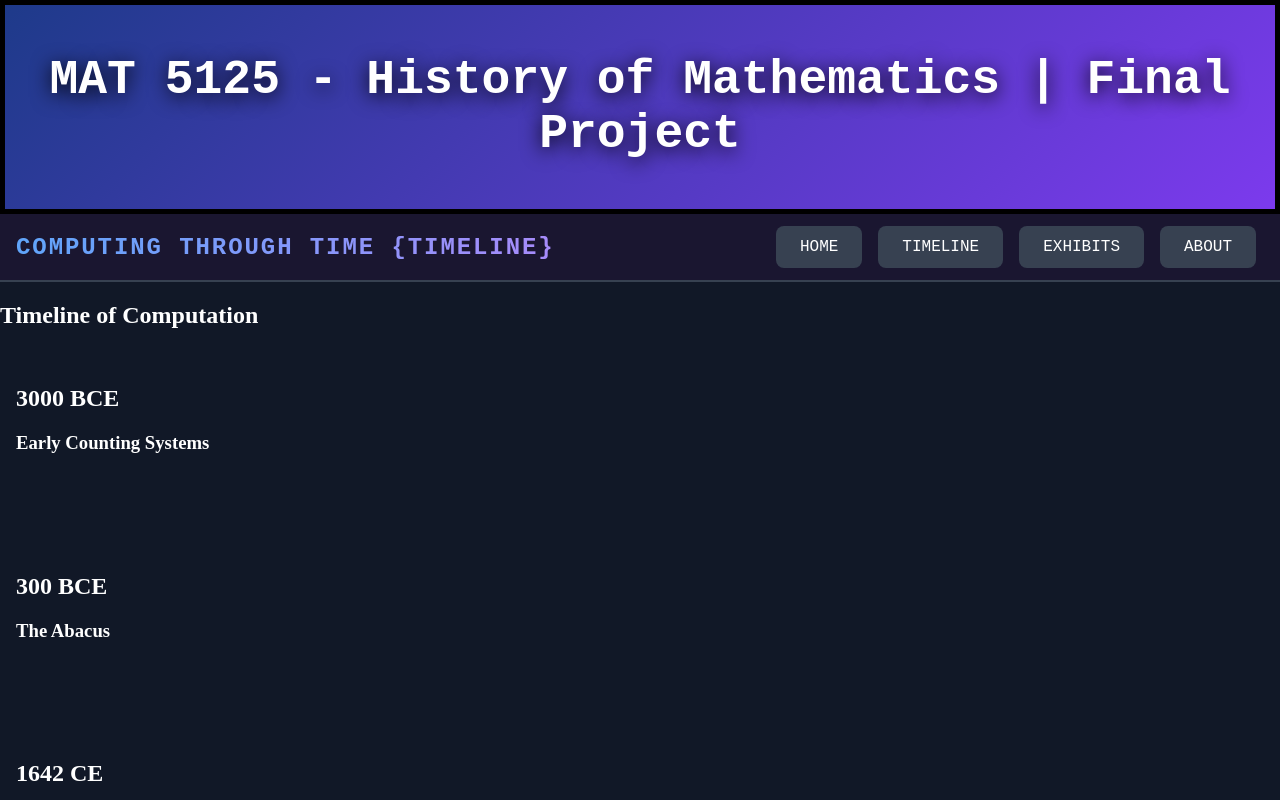
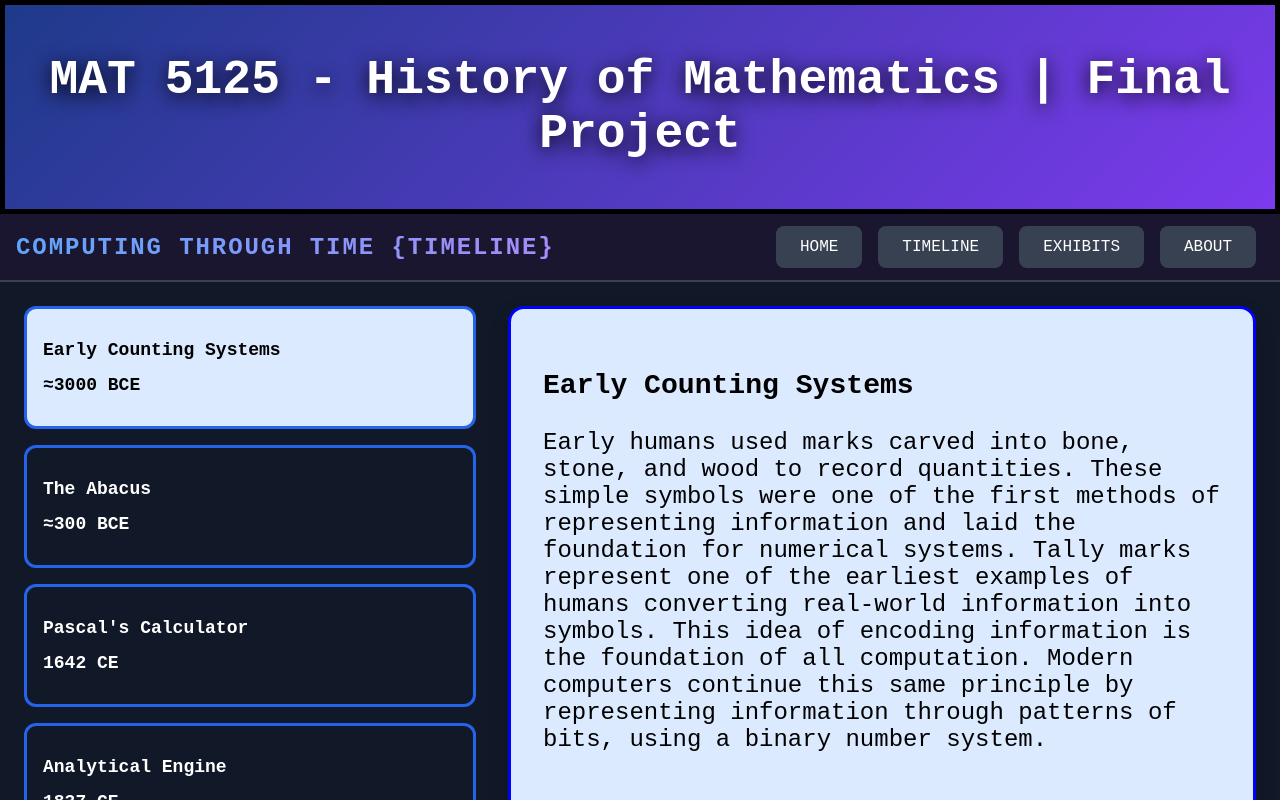
Before and after one commit to ChristopherWallis-blip/ComputingThroughTime, a React (Vite) app: page / in a window 1280 px wide. Both pictures are taken after a click on the button "TIMELINE". Shown: the top 800 px of the page. Built offline with nearby package versions, Linux system fonts and the light colour scheme.

Commit message:
I believe that the timeline section should be pretty much done now, might come back and implement something more if I have time

```diff
--- a/src/index.css
+++ b/src/index.css
@@ -65,24 +65,64 @@ nav button:hover {
   color: transparent;
 }
 
-.history-timeline {
-  padding: 3rem;
+.timeline-layout {
+  padding: 0.5rem;
+  display: flex;
+  gap: 1rem;
+
+  height: calc(100vh - 250px);
+  overflow: hidden;
 }
 
 .timeline-container {
   position: relative;
-  border-left: 4px solid #60a5fa;
-  padding-left: 2rem;
+  display: flex;
+  gap: 1rem;
+
+  padding: 1rem;
+
+  flex-direction: column;
+  flex: 2;
+  overflow-x: hidden;
+  overflow-y: auto;
 }
 
 .timeline-event {
-  margin-bottom: 3rem;
+  padding: 1rem;
+  border: 3px solid #2563eb;
+  box-sizing: border-box;
+
+  font-family: "JetBrains Mono", monospace;
+  font-size: 0.75rem;
+
   cursor: pointer;
-  padding: 1rem;
   border-radius: 12px;
   transition: 0.2s;
 }
 
 .timeline-event:hover {
-  background: #e0f2fe;
+  transform: scale(1.02);
+  background: #dbeafe;
+  color: black;
 }
+
+.timeline-event.active {
+  background: #dbeafe;
+  color: black;
+}
+
+.timeline-details {
+  flex: 3;
+
+  font-family: "JetBrains Mono", monospace;
+  font-size: 1.5rem;
+  color: black;
+
+  margin: 1rem 1rem 1rem 0;
+  padding: 2rem;
+
+  border: 3px solid blue;
+  border-radius: 16px;
+  background: #dbeafe;
+  box-shadow: 0 8px 20px rgba(0, 0, 0, 0.15);
+}
--- a/src/panels/TimelinePanel.tsx
+++ b/src/panels/TimelinePanel.tsx
@@ -2,61 +2,119 @@ import { useState } from "react";
 
 const events = [
 	{
-		year: "3000 BCE",
+		id: 0,
+		year: "≈3000 BCE",
 		title: "Early Counting Systems",
-		description:
-			"Humans use tally marks and counting tools to record quantities.",
+		description: `
+			Early humans used marks carved into bone, stone, and wood to record
+			quantities. These simple symbols were one of the first methods of
+			representing information and laid the foundation for numerical systems.
+			Tally marks represent one of the earliest examples of humans converting
+			real-world information into symbols. This idea of encoding information
+			is the foundation of all computation. Modern computers continue this same
+			principle by representing information through patterns of bits, using
+			a binary number system.
+		`,
 	},
 	{
-		year: "300 BCE",
+		id: 1,
+		year: "≈300 BCE",
 		title: "The Abacus",
-		description:
-			"The abacus provides a physical method for performing calculations.",
+		description: `
+			The abacus was one of the earliest calculation devices. By moving beads
+			along rods, users could perform arithmetic faster and more accurately than
+			mental calculation alone. The abacus introduced the concept of a dedicated
+			computational tool and helped humans reliabley for long time before being
+			replaced.
+		`,
 	},
 	{
+		id: 2,
 		year: "1642 CE",
 		title: "Pascal's Calculator",
-		description:
-			"A mechanical device cpapable of performing arithmetic operations.",
+		description: `
+			Created by Blaise Pascal, the Pascaline was an early mechanical calculator
+			that used gears to automatically perform addition and subtraction. It
+			demonstrated that machines could assist with mathematical tasks. The
+			Pasculine proved that machines could perform calculations without
+			requiring every step to be completed by a person. It became an important
+			milestone toward modern automated computing.
+		`,
 	},
 	{
+		id: 3,
 		year: "1837 CE",
 		title: "Analytical Engine",
-		description:
-			"Charles Babbage designs a programmable mechanical comoputer.",
+		description: `
+			Charles Babbage designed the Analytical Engine as a programmable mechanical
+			computer. It introduced ideas similar to modern computers, including memory,
+			processing, and programmable instructions. Unlike earlier calculators that
+			could only perform specific operations, the Analytical Engine was designed
+			to be programmable using punched cards. Ada Lovelace write extensive notes
+			about the machine and created an algorithm for calculating Bernoulli numbers,
+			making her work one of the earliest examples of computer programming.
+		`,
 	},
 	{
-		year: "1940s CE",
-		title: "Electronic Computers",
-		description:
-			"Vacuum tube computers enable automated calculations at unprecidented scales.",
+		id: 4,
+		year: "1936 CE",
+		title: "Turing Machine",
+		description: `
+			Alan Turing introduced the Turing Machine as a mathematical model of
+			computation. It showed how machines could process information by following
+			a set of instructions. The Turing Machine provided the theoretical foundation
+			for computer science by helping define what problems computers can solve and
+			how algorithms operate.
+		`,
+	},
+	{
+		id: 5,
+		year: "1947 CE",
+		title: "The Transistor",
+		description: `
+			The invention of the transistor replaced bulky vacuum tubes with smaller,
+			more reliable electronic switches. Transistors made modern computers smaller,
+			faster, and more efficient. Billions of transistors now exist inside just a
+			single modern processor.
+		`,
+	},
+	{
+		id: 6,
+		year: "1971 CE",
+		title: "Microprocessors",
+		description: `
+			The microprocessor placed the central processing unit onto a single chip. This
+			breakthrough allowed computers to become small enough for personal devices like
+			the phones commonly used today.
+		`,
 	},
 ];
 
 
 function TimelinePanel() {
-	const [selectedEvent, setSelectedEvent] = useState<string | null>(null);
+	const [selectedEvent, setSelectedEvent] = useState(events[0]);
 
 	return (
-		<section clsssName="history-timeline">
-			<h1> Timeline of Computation </h1>
-
-			<div>
+		<section className="timeline-layout">
+			<div className="timeline-container">
 				{events.map((event) => (
-					<article
-						key={event.year}
-						className="timeline-event"
-						onClick={() => setSelectedEvent(event.year)}
+					<div
+						key={event.id}
+						className={`timeline-event ${
+							selectedEvent.title === event.title ? "active" : ""
+						}`}
+						onClick={() => setSelectedEvent(event)}
 					>
+						<h1> {event.title} </h1>
 						<h2> {event.year} </h2>
-						<h3> {event.title} </h3>
-
-						{selectedEvent === event.year && (
-							<p> {event.description} </p>
-						)}
-					</article>
+					</div>
 				))}
 			</div>
+
+			<aside className="timeline-details">
+				<h1><strong> {selectedEvent.title} </strong></h1>
+				<p> {selectedEvent.description} </p>
+			</aside>
 		</section>
 	);
 }
```
